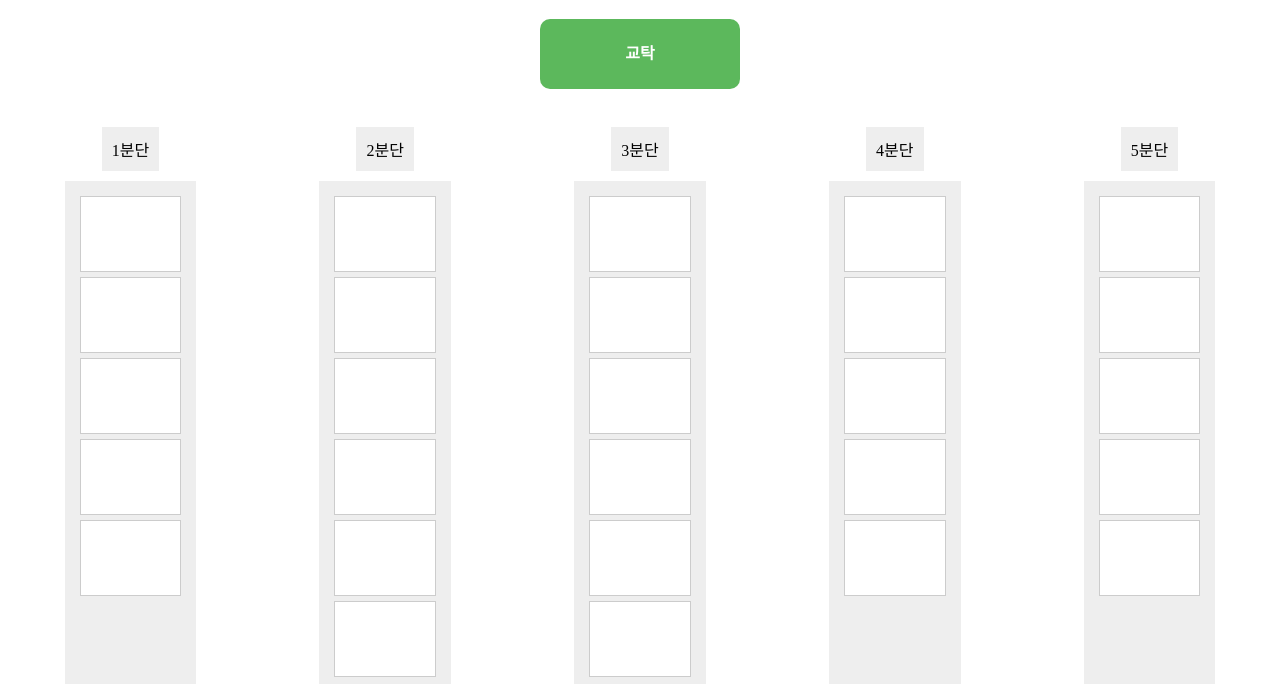
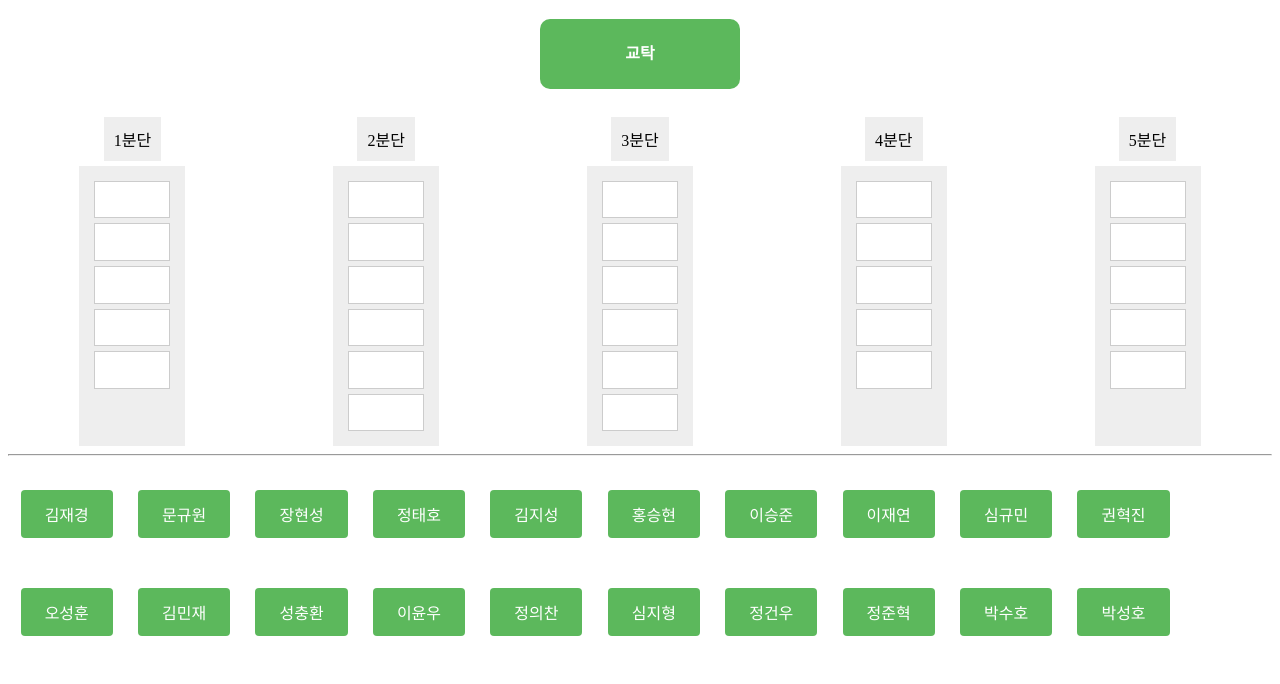
Before and after one commit to cho9191/seat-arrange, a plain HTML site: page index.html in a window 1280 px wide. Shown: the part 70-754 px from the top of the page. Drawn offline with Linux system fonts and the light colour scheme.

Commit message:
20230402 수정2

```diff
--- a/index.html
+++ b/index.html
@@ -3,19 +3,19 @@
 <head>
     <meta charset="UTF-8">
     <meta name="viewport" content="width=device-width, initial-scale=1">
-    <title>자리 배치표</title>
+    <title>자리 배치도</title>
     <style>
         .row {
             display: flex;
             justify-content: space-around;
-            margin: 10px 0;
+            margin: 5px 0;
         }
 
         .col {
             flex-basis: auto;
             background-color: #eee;
             padding: 10px;
-            margin-right: 10px;
+            margin-right: 5px;
             text-align: center;
         }
 
@@ -32,8 +32,8 @@
             border: 1px solid #ccc;
             padding: 5px;
             margin: 5px;
-            width: 7vw;
-            height: 5vw;
+            width: 5vw;
+            height: 2vw;
             text-align: center;
             font-size: 1vw;
             font-weight: bold;
@@ -66,7 +66,7 @@
              cursor: pointer;
              border-radius: 4px;
              transition: background-color 0.3s ease;
-             margin: 2% 2%;
+             margin: 2% 1%;
          }
 
         /* 버튼 호버 스타일 */
@@ -248,8 +248,12 @@ window.onload = function() {
                         && !['#1-3', '#1-5', '#3-5', '#3-6', '#5-5'].includes(`#${seat.id}`);
                     });
 
+                const unselectedSeatsOnlyOrrange = Array.from(seats).filter((seat) => {
+                    return seat.style.backgroundColor !== 'orange';
+                });
+
                     // unselectedSeats 배열이 비어있는 경우, selectedSeat에 null 값을 할당합니다.
-                    if (unselectedSeats.length === 0) {
+                    if (unselectedSeats.length === 0 && unselectedSeatsOnlyOrrange.length === 0) {
                         selectedSeat = null;
                     } else {
                         // unselectedSeats 배열에서 랜덤 인덱스를 구합니다.
```
